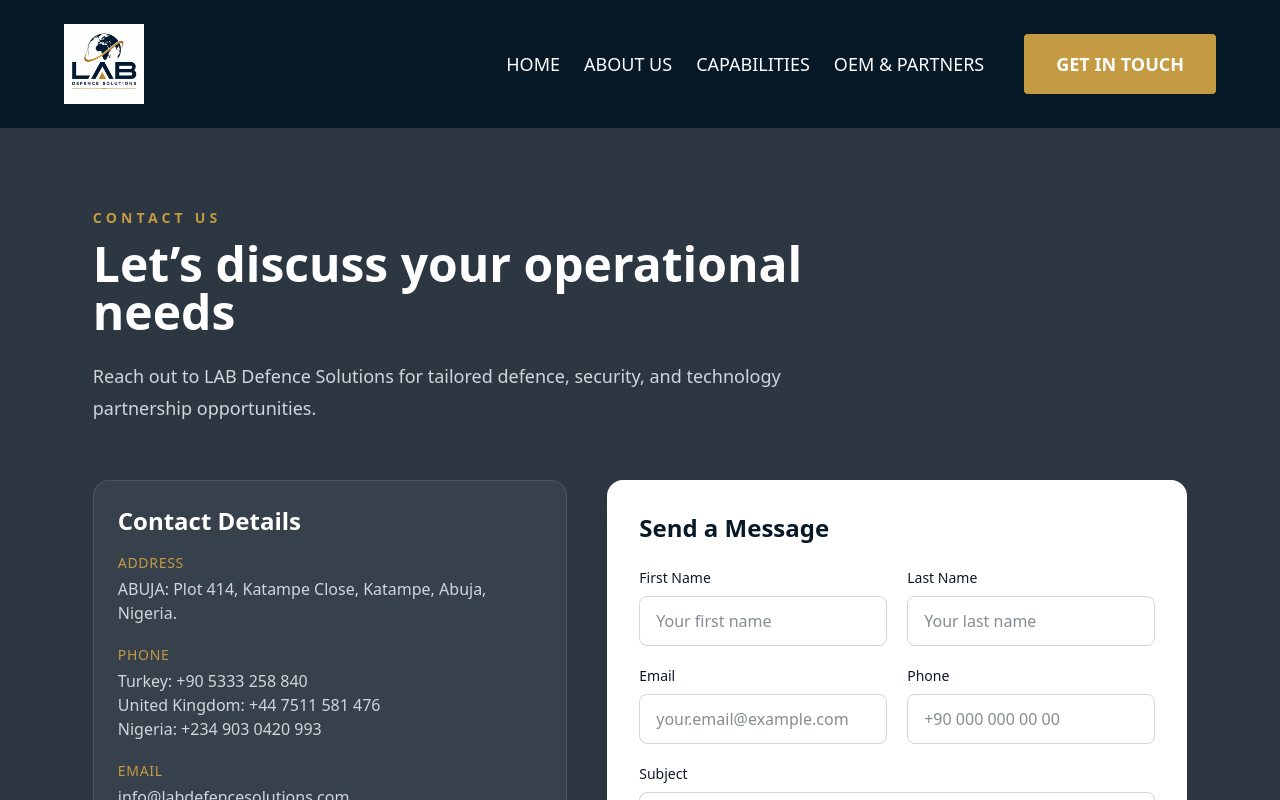
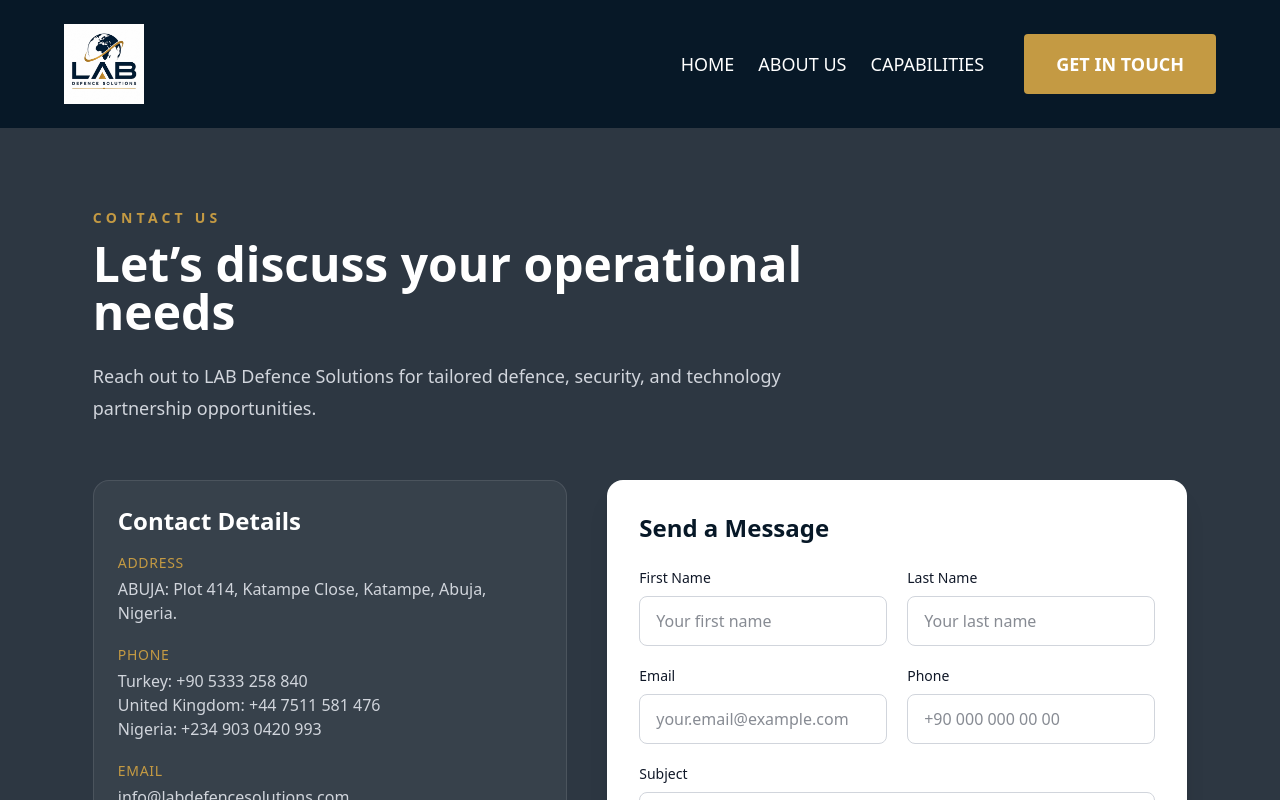
Before and after one commit to benjaminuwah/labs, a Next.js app: page /contact-us in a window 1280 px wide. Shown: the top 800 px of the page. Built offline with nearby package versions, Linux system fonts and the light colour scheme.

Commit message:
Update index.tsx

```diff
--- a/components/navbar/index.tsx
+++ b/components/navbar/index.tsx
@@ -12,7 +12,7 @@ const navLinks = [
   { id: 2, label: "About Us", href: "#about" },
   { id: 2, label: "Capabilities", href: "#capabilities" },
   // { id: 2, label: "Solutions", href: "#solutions" },
-  { id: 2, label: "OEM & Partners", href: "#partners" },
+  // { id: 2, label: "OEM & Partners", href: "#partners" },
   // { id: 2, label: "News", href: "#news" },
   // { id: 2, label: "Contact", href: "#contact-us" },
 ];
```
